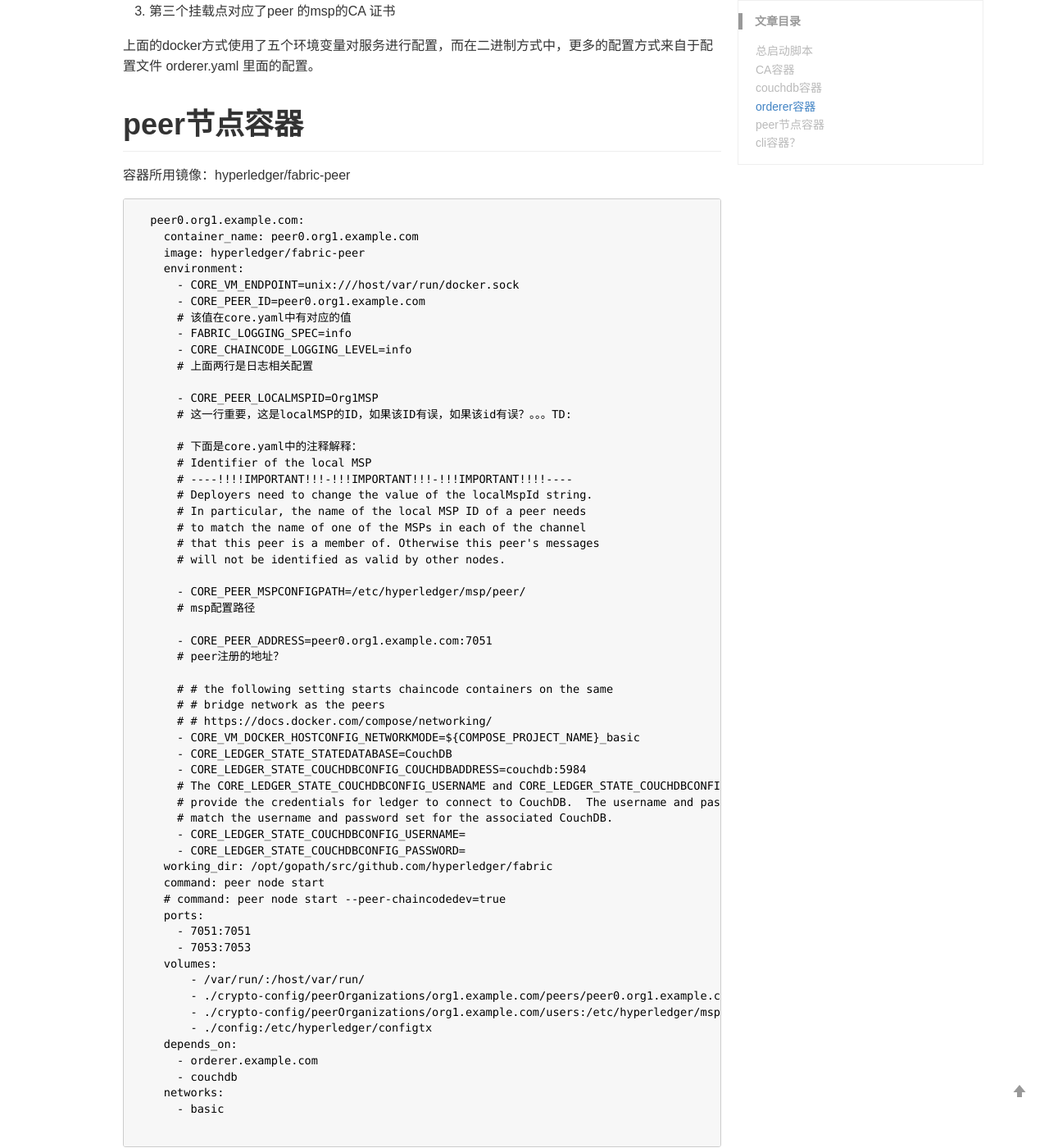
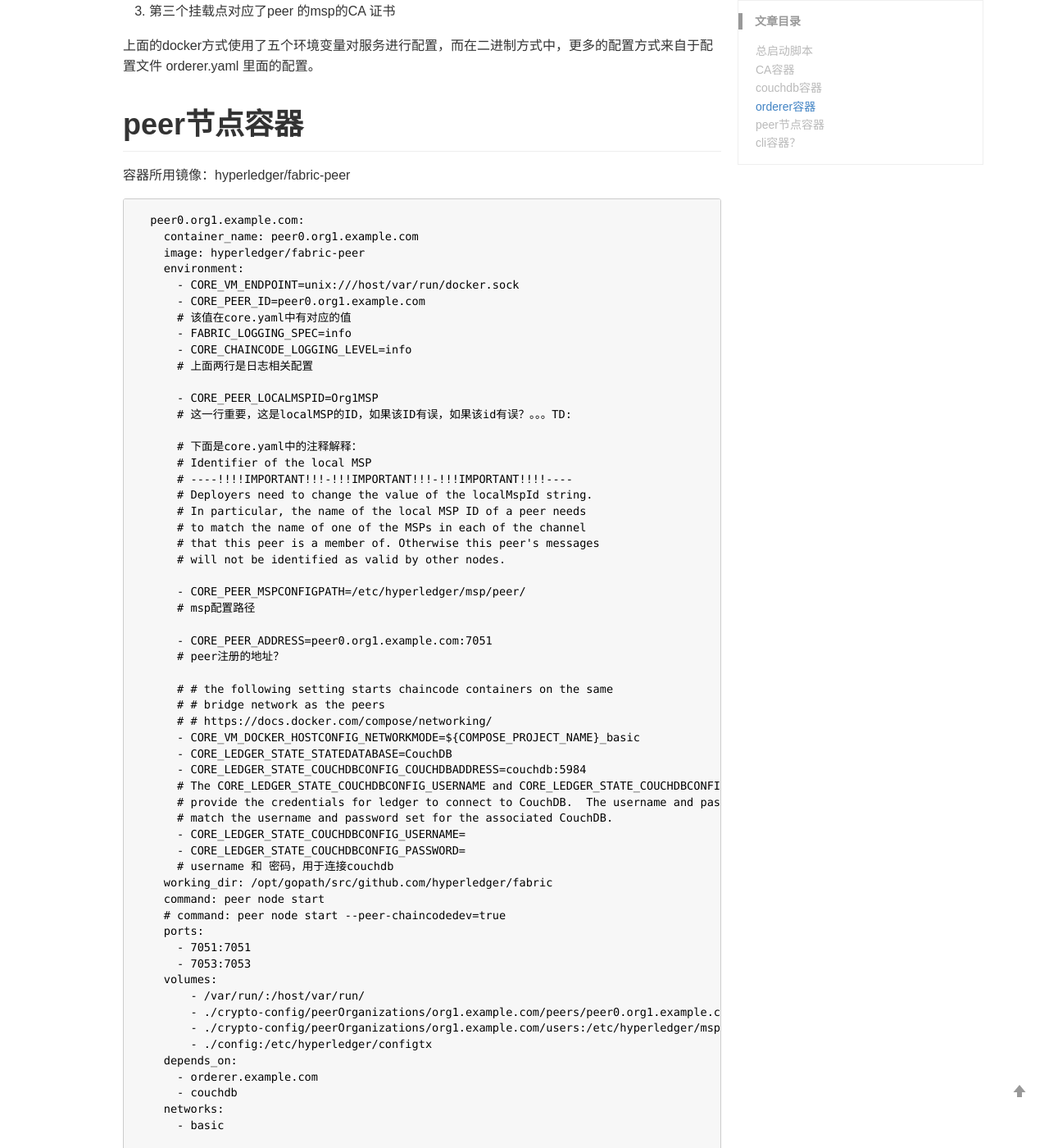
Before and after one commit to nox60/nox60.github.io, a Jekyll site: the page built from _posts/2019-7-23-Hyperledger-Fabric-例子代码解读.md, in a window 1280 px wide and 1400 px high, scrolled down 3876 px. Shown: the whole window at 82% size. Built offline with Jekyll 4.4.1, drawn with Linux system fonts in a browser that asks for light colours; our own code applies the rules of GitHub Pages for plain Markdown files; comment, search, counter and statistics services are not loaded.

```diff
--- a/_posts/2019-7-23-Hyperledger-Fabric-例子代码解读.md
+++ b/_posts/2019-7-23-Hyperledger-Fabric-例子代码解读.md
@@ -225,6 +225,7 @@
       # match the username and password set for the associated CouchDB.
       - CORE_LEDGER_STATE_COUCHDBCONFIG_USERNAME=
       - CORE_LEDGER_STATE_COUCHDBCONFIG_PASSWORD=
+      # username 和 密码，用于连接couchdb
     working_dir: /opt/gopath/src/github.com/hyperledger/fabric
     command: peer node start
     # command: peer node start --peer-chaincodedev=true
```
